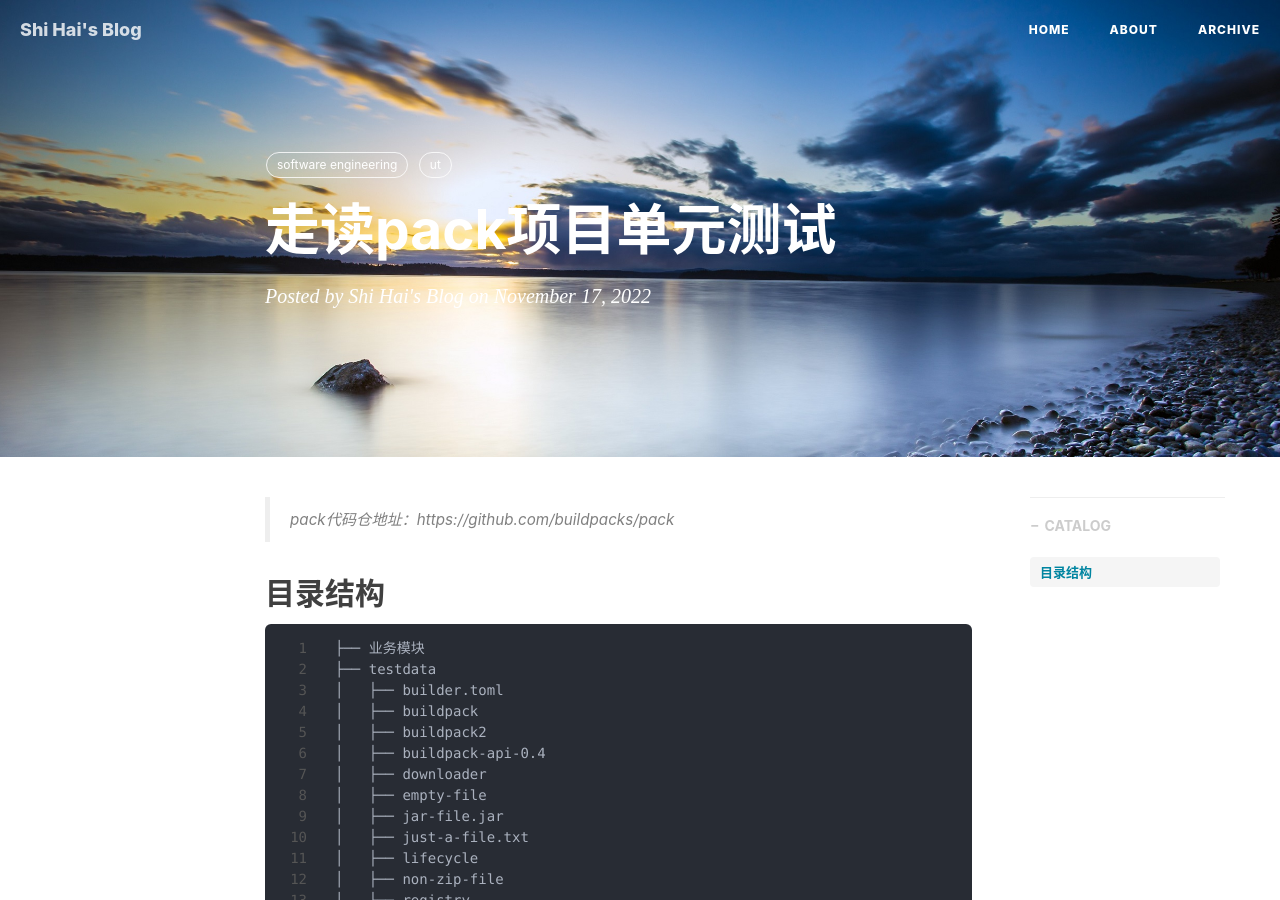
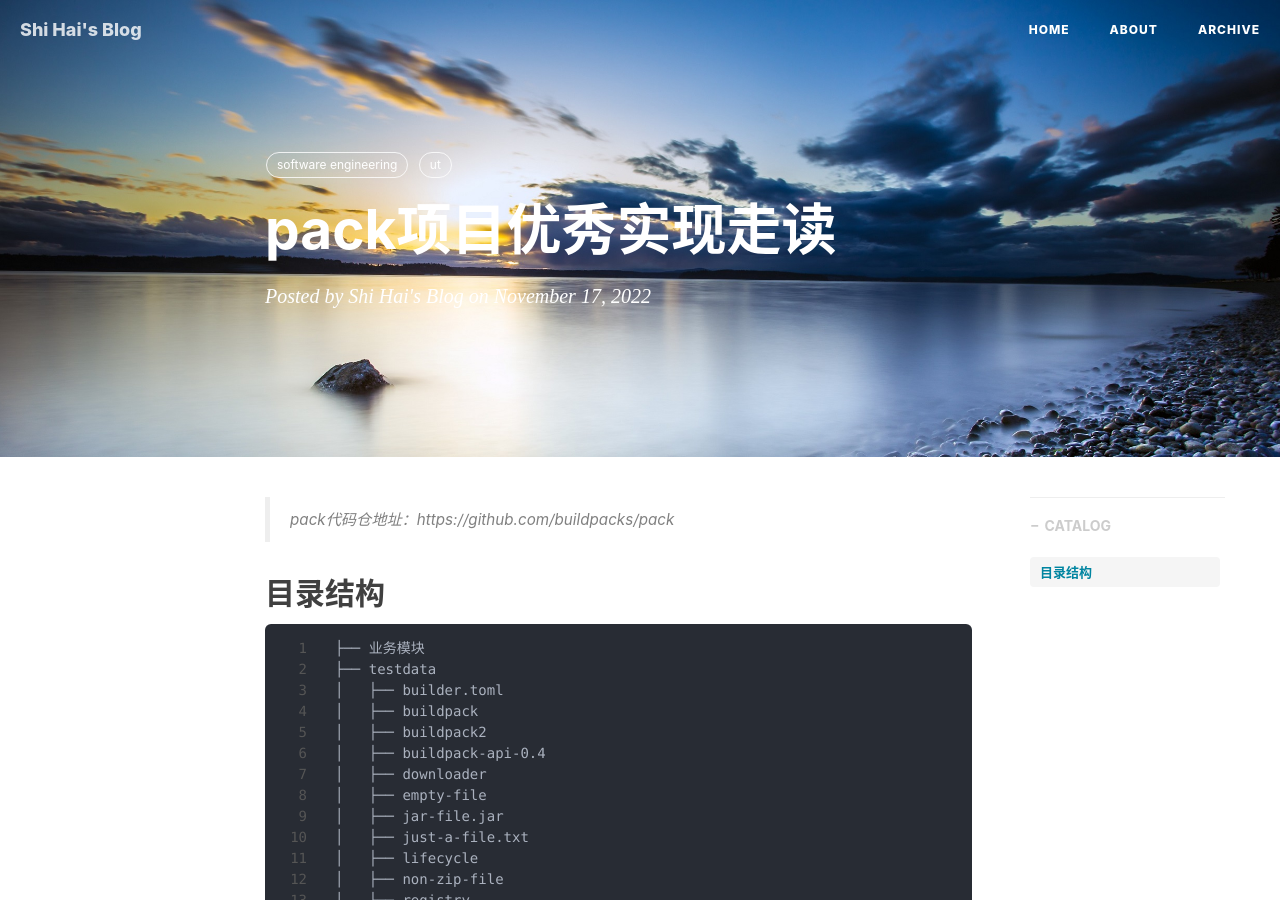
Before and after one commit to shihai1991/shihai1991.github.io, a Jekyll site: the page built from _posts/2022-11-17-pack单元测试走读学习.md, in a window 1280 px wide and 900 px high. Built offline with Jekyll 4.4.1, drawn with Linux system fonts in a browser that asks for light colours; nearby versions of some CDN libraries; comment, search, counter and statistics services are not loaded.

Commit message:
Update 2022-11-17-pack单元测试走读学习.md

```diff
--- a/_posts/2022-11-17-pack单元测试走读学习.md
+++ b/_posts/2022-11-17-pack单元测试走读学习.md
@@ -1,6 +1,6 @@
 ---
 layout: post
-title: 走读pack项目单元测试
+title: pack项目优秀实现走读
 category: ut
 catalog: true
 published: true
```
